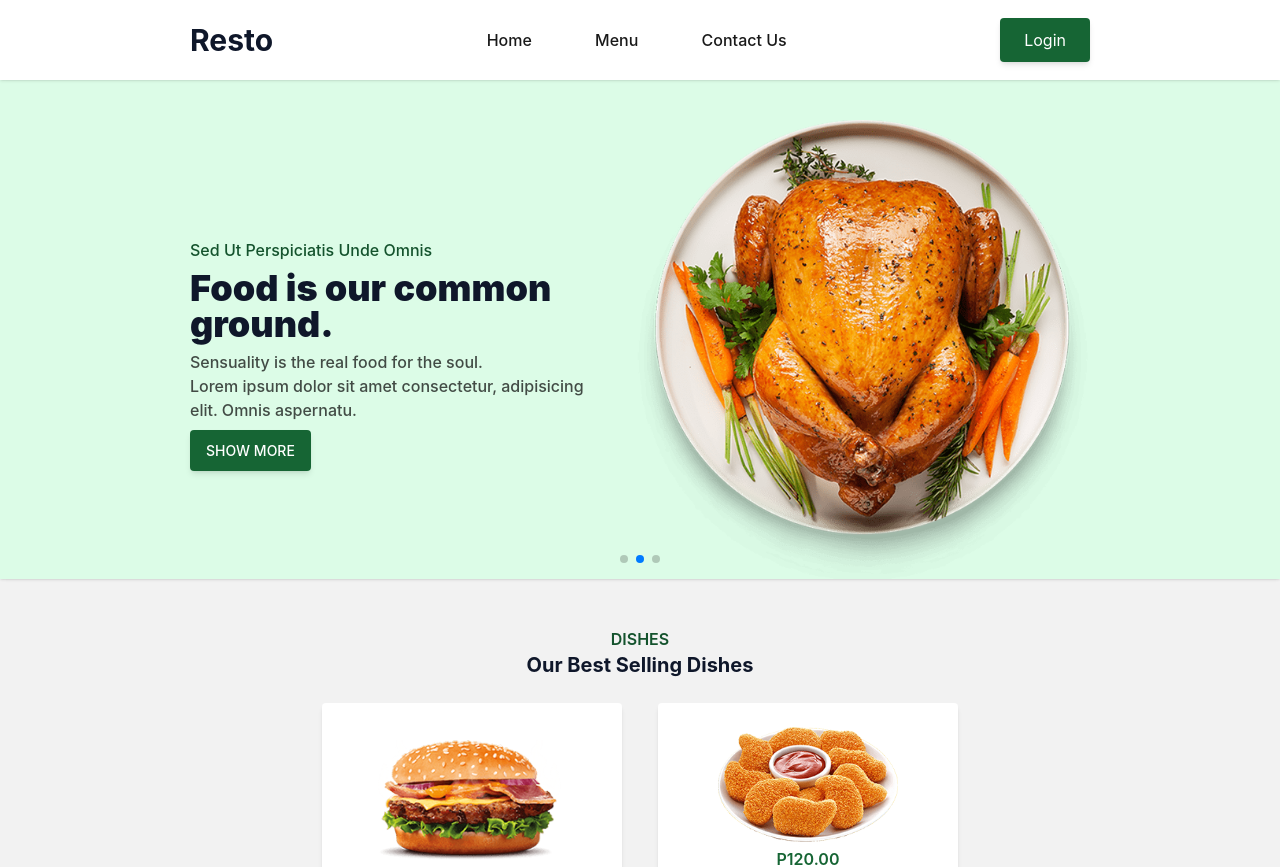
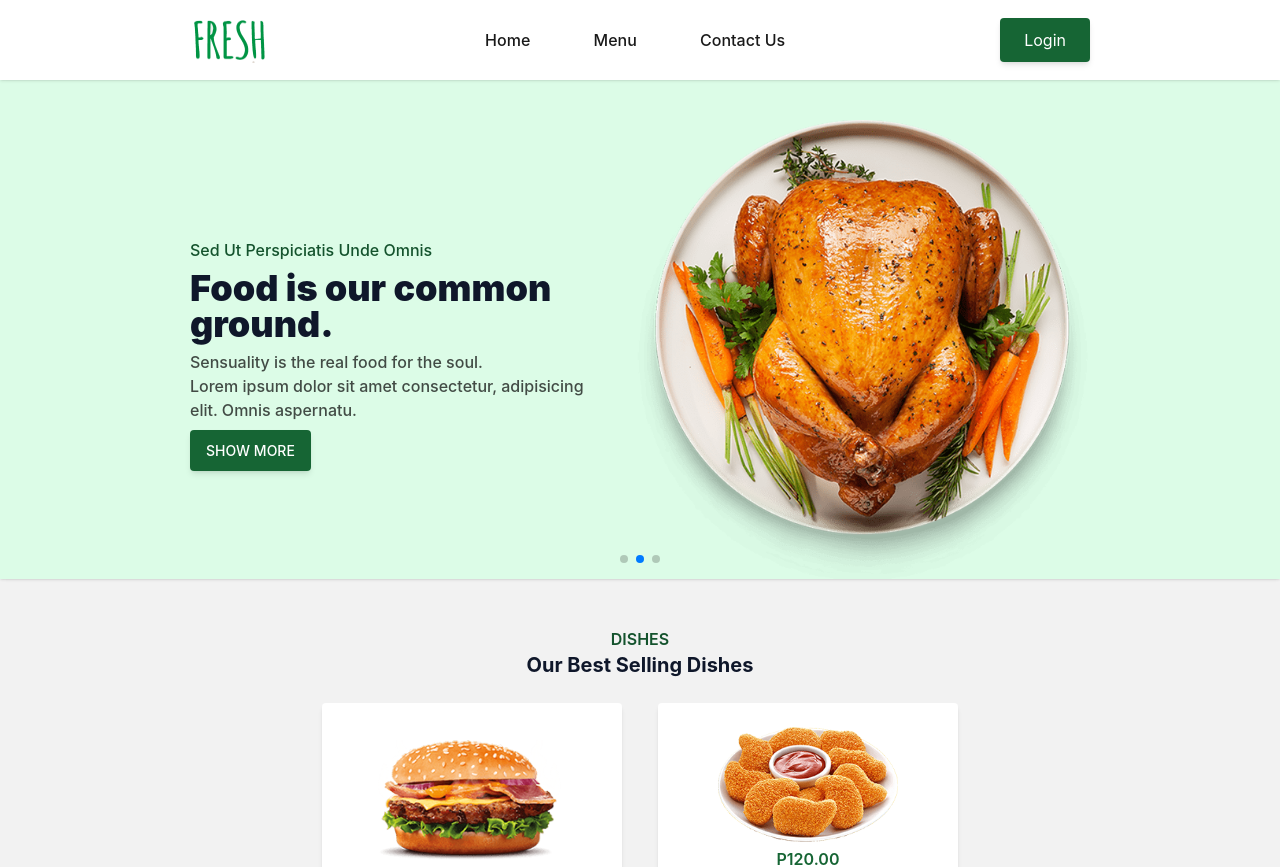
Before and after one commit to patjohntrick/resto, a Next.js app: page / in a window 1280 px wide. Shown: the top 867 px of the page. Built offline with nearby package versions, Linux system fonts and the light colour scheme.

Commit message:
add logo

```diff
--- a/components/Footer.js
+++ b/components/Footer.js
@@ -7,9 +7,14 @@ const Footer = () => {
     <footer className=" py-12 ">
       <div className="footer-container w-[90%] m-auto space-y-6 text-slate-900 lg:grid lg:grid-cols-5 lg:space-y-0 lg:w-[900px] xl:w-[1100px] ">
         <div className="logo-container lg:col-span-2 lg:px-1 ">
-          <p className=" capitalize text-2xl font-bold text-slate-900 lg:text-3xl ">
+          {/* <p className=" capitalize text-2xl font-bold text-slate-900 lg:text-3xl ">
             resto
-          </p>
+          </p> */}
+          <img
+            src="/logo.png"
+            alt=""
+            className=" w-[70px] h-[40px] lg:w-[80px] lg:h-[50px]"
+          />
           <p className=" text-black/70 mb-2 ">
             Lorem ipsum dolor, sit amet consectetur adipisicing elit.
             Laudantium, molestiae.
@@ -45,17 +50,17 @@ const Footer = () => {
           </header>
           <ul className="links space-y-1">
             <li>
-              <Link href="">
+              <Link href="/">
                 <a>Home</a>
               </Link>
             </li>
             <li>
-              <Link href="">
+              <Link href="/menu">
                 <a>Menu</a>
               </Link>
             </li>
             <li>
-              <Link href="">
+              <Link href="/contact">
                 <a>Contact Us</a>
               </Link>
             </li>
--- a/components/Navbar.js
+++ b/components/Navbar.js
@@ -48,9 +48,14 @@ const Navbar = () => {
           <div className="logo">
             <p>
               <Link href="/">
-                <a className=" text-2xl capitalize font-bold text-slate-900 lg:text-3xl">
+                {/* <a className=" text-2xl capitalize font-bold text-slate-900 lg:text-3xl">
                   Resto
-                </a>
+                </a> */}
+                <img
+                  src="/logo.png"
+                  alt=""
+                  className=" w-[70px] h-[40px] lg:w-[80px] lg:h-[50px]"
+                />
               </Link>
             </p>
           </div>
```
Also changed, not shown: public/logo.png (added).
